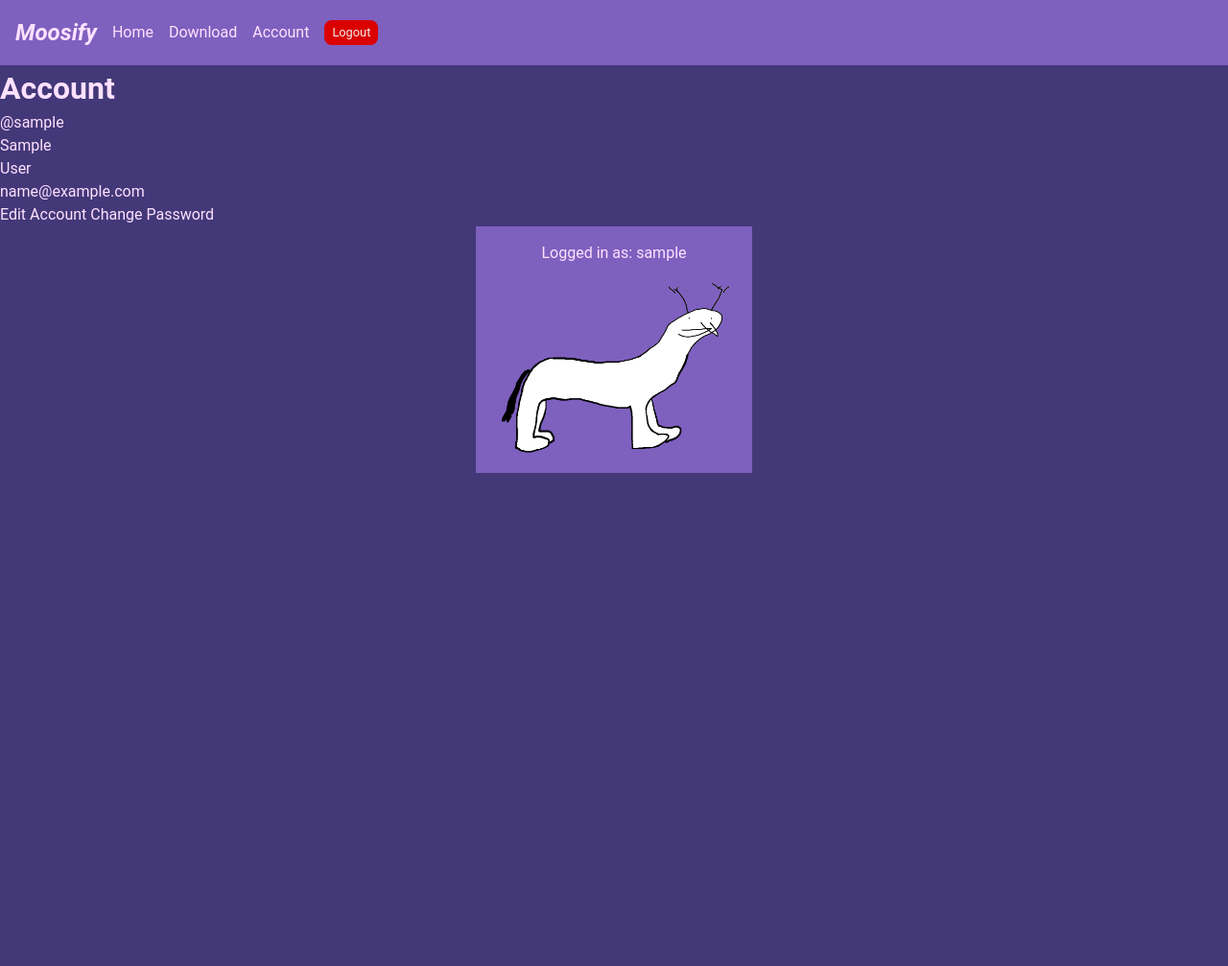
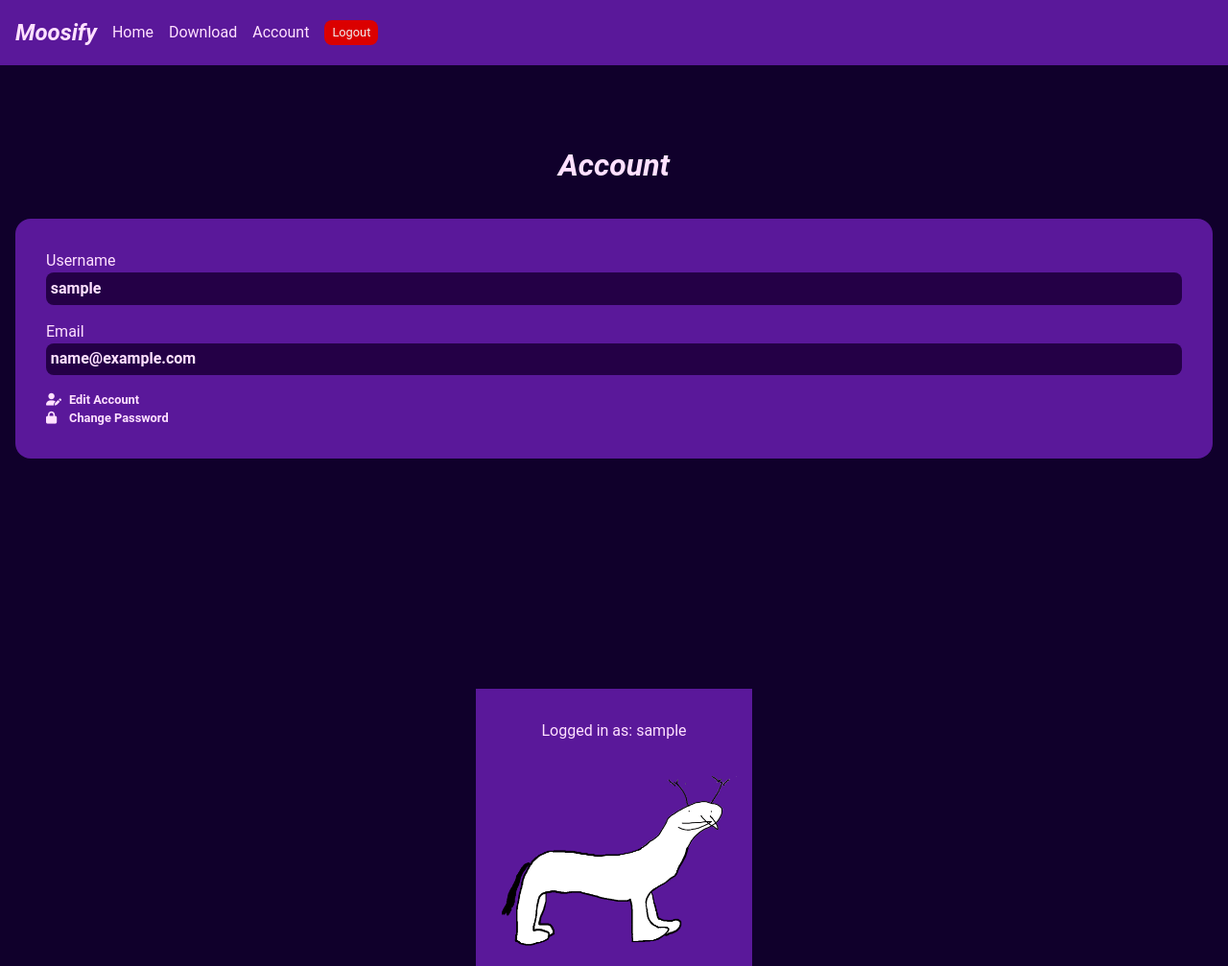
Before and after one commit to hmza21/moosify, a Django app: page /account/ in a window 1280 px wide. Shown: the whole page at 96% size. Before the commit the page ends 800 px from the top, so only its background shows below. Run offline with Django 5.2, Linux system fonts and the light colour scheme; the visitor is signed in with stand-in values (Sample User, id 1); some libraries are stand-ins or nearby versions.

Commit message:
Version 1.0

```diff
--- a/account/templates/account/index.html
+++ b/account/templates/account/index.html
@@ -1,20 +1,31 @@
 {% extends "base.html" %}
 
-{% block stylsheets %}
+{% block stylesheets %}
   {% load static %}
-  {% comment %} <link rel="stylesheet" href="{% static 'css/account/index.css' %}"> {% endcomment %}
-{% endblock stylsheets %}
+  <link rel="stylesheet" type='text/css' href="{% static 'css/account/index.css' %}">
+  <link rel="stylesheet" href="https://cdnjs.cloudflare.com/ajax/libs/font-awesome/6.6.0/css/all.min.css" integrity="sha512-Kc323vGBEqzTmouAECnVceyQqyqdsSiqLQISBL29aUW4U/M7pSPA/gEUZQqv1cwx4OnYxTxve5UMg5GT6L4JJg==" crossorigin="anonymous" referrerpolicy="no-referrer" />
+  {% endblock stylesheets %}
 
 {% block title %}
   Account
 {% endblock title %}
 
 {% block content %}
-  <h1>Account</h1>
-  <p>@{{ user.username }}</p>
-  <p>{{ user.first_name }}</p>
-  <p>{{ user.last_name }}</p>
-  <p>{{ user.email }}</p>
-  <a href="{% url 'account:edit' %}">Edit Account</a>
-  <a href="{% url 'account:password' %}">Change Password</a>
+<div class='content'>
+  <h1 class="title">Account</h1>
+  <div class='body'>
+    <div class='data-group'>
+      Username
+      <div class='user-data'>{{ user.username }}</div>
+    </div>
+    <div class='data-group'>
+      Email
+      <div class='user-data'>{{ user.email }}</div>
+    </div>
+    <div>
+      <a href="{% url 'account:edit' %}" class='button-link'><i class="fa-solid fa-user-pen"></i><span>Edit Account</span></a>
+      <a href="{% url 'account:password' %}" class='button-link'><i class="fa-solid fa-lock"></i><span>Change Password</span></a>
+    </div>
+  </div>
+</div>
 {% endblock content %}
--- a/account/views.py
+++ b/account/views.py
@@ -2,9 +2,11 @@ from django.views.generic import View
 from django.shortcuts import render, redirect
 from django.core.handlers.wsgi import WSGIRequest
 from django.contrib.auth.mixins import LoginRequiredMixin
+from django.contrib.auth.decorators import login_required
 
 from .forms import UserEditForm, PasswordEditForm
 
+@login_required
 def index(request: WSGIRequest):
     return render(request, 'account/index.html')
 
--- /dev/null
+++ b/static/css/account/index.css
@@ -0,0 +1,59 @@
+/* h1 {
+    font-weight: normal;
+} */
+
+.content {
+    margin-top: 5rem;
+    margin-bottom: 5rem;
+    padding: 0 1rem;
+    display: flex;
+    flex-direction: column;
+    align-items: center;
+}
+
+.title {
+    text-align: center;
+    font-style: italic;
+    margin-bottom: 2rem;
+}
+
+.body {
+    margin: 0 3rem;
+    padding: 2rem;
+    width: 100%;
+    background-color: var(--tertiary);
+    border-radius: 1rem;
+    margin-bottom: 10rem;
+}
+
+p {
+    margin: 1rem 0;
+}
+
+.user-data {
+    font-weight: bold;
+    padding: 0.3rem;
+    border-radius: 0.5rem;
+    background-color: var(--panel);
+}
+
+.button-link {
+    display: block;
+    font-weight: bold;
+    font-size: 0.8rem;
+    /* text-decoration: underline; */
+}
+
+.button-link:hover {
+    color: var(--secondary);
+    text-decoration: underline;
+}
+
+.button-link i {
+    margin-right: 0.5rem;
+    width: 1rem;
+}
+
+.data-group {
+    margin-bottom: 1rem;
+}
--- a/static/css/base.css
+++ b/static/css/base.css
@@ -1,8 +1,9 @@
 :root {
-    --background: #433878;
-    --tertiary: #7E60BF;
-    --secondary: #E4B1F0;
+    --background: #10002b;
+    --tertiary: #5a189a;
+    --secondary: #e0aaff;
     --primary: #FFE1FF;
+    --panel: #240046;
     --danger: #db0000;
     --white: #f0f0f0;
 }
@@ -35,6 +40,9 @@ nav, footer {
     background-color: var(--tertiary);
     align-items: center;
     margin: 0;
+    overflow: scroll;
+    -ms-overflow-style: none;
+    scrollbar-width: none;
 }
 
 footer {
```
Also changed, not shown: other parts of static/css/base.css (+4 -0 lines), account/forms.py (+17 -19 lines), account/templates/account/edit.html (+9 -6 lines), account/templates/account/password.html (+9 -6 lines), core/templates/core/index.html (+4 -4 lines), core/views.py (+6 -3 lines), static/css/account/edit.css (added, +61 -0 lines), static/css/account/password.css (added, +61 -0 lines).
